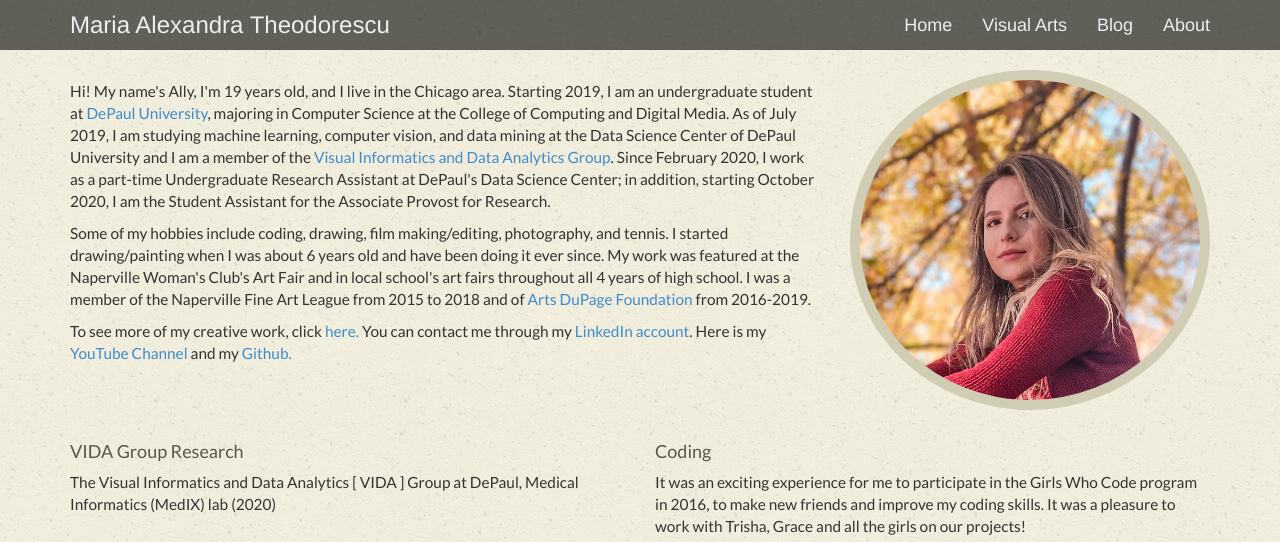
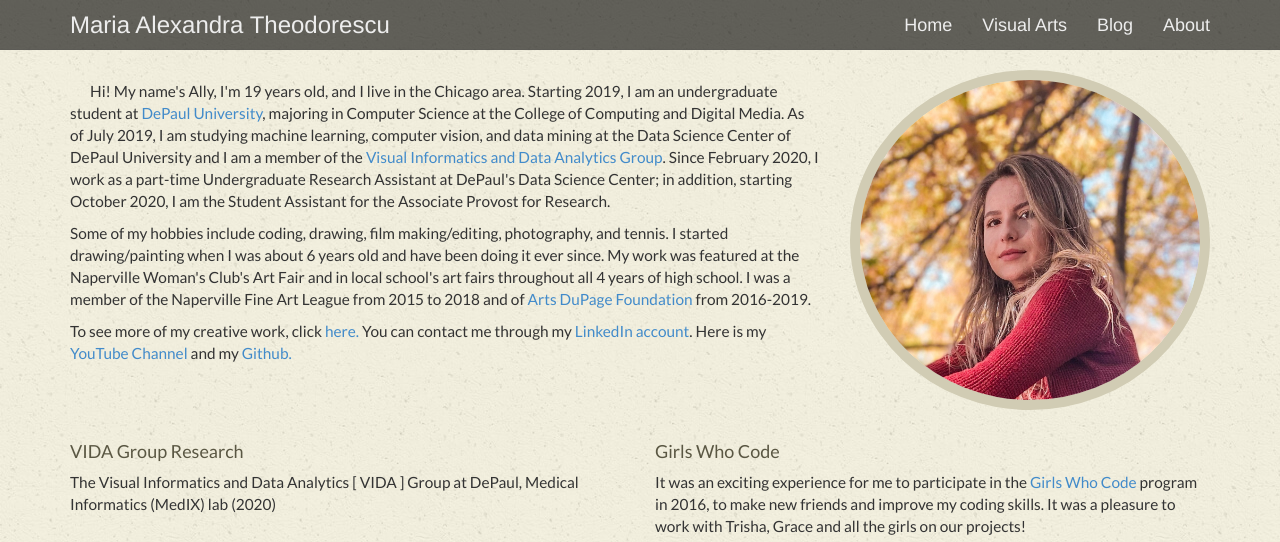
Before and after one commit to allyth/allyth, a Jekyll site: the page built from about.html, in a window 1280 px wide and 1149 px high. Shown: the top 542 px of the window. Built offline with Jekyll 4.4.1, drawn with Linux system fonts in a browser that asks for light colours; some web fonts are replaced.

Commit message:
Fix about

```diff
--- a/about.html
+++ b/about.html
@@ -8,7 +8,7 @@ title: About
         <div class="col-sm-7 col-md-8">
 
             <div style="padding: 10px 0px;">
-                <p>Hi! My name's Ally, I'm 19 years old, and I live in the Chicago area. Starting 2019, I am an      undergraduate student at <a href="https://www.cdm.depaul.edu/Pages/default.aspx">DePaul University</a>, majoring in Computer Science at the College of Computing and Digital Media.
+                <p style="text-indent: 20px;"> Hi! My name's Ally, I'm 19 years old, and I live in the Chicago area. Starting 2019, I am an      undergraduate student at <a href="https://www.cdm.depaul.edu/Pages/default.aspx">DePaul University</a>, majoring in Computer Science at the College of Computing and Digital Media.
                 As of July 2019, I am studying machine learning, computer vision, and data mining at the Data Science Center of DePaul University and I am a member of the <a href="http://facweb.cs.depaul.edu research/vc/students.html">Visual Informatics and Data Analytics Group</a>. Since February 2020, I work as a part-time Undergraduate Research Assistant at DePaul's Data Science Center; in addition, starting October 2020, I am the Student Assistant for the Associate Provost for Research. </p>
 
                 <p>Some of my hobbies include coding, drawing, film making/editing, photography, and tennis. I started drawing/painting when I was about 6 years old and have been doing it ever since.
@@ -42,8 +42,8 @@ title: About
         </div>
 
         <div class="col-md-6">
-            <h4>Coding</h4>
-            <p>It was an exciting experience for me to participate in the Girls Who Code program in 2016, to make new friends and improve my coding skills. It was a pleasure to work with Trisha, Grace and all the girls on our projects!</p>
+            <h4>Girls Who Code</h4>
+            <p>It was an exciting experience for me to participate in the <a href="https://girlswhocode.com/">Girls Who Code</a> program in 2016, to make new friends and improve my coding skills. It was a pleasure to work with Trisha, Grace and all the girls on our projects!</p>
             <div class="videoWrapper-16-9">
                 <iframe width="560" height="315" src="https://www.youtube.com/embed/YyM1HJ1Gm7U?rel=0" frameborder="0" allowfullscreen></iframe>
             </div>
```
Also changed, not shown: img/site/medix.jpg.
